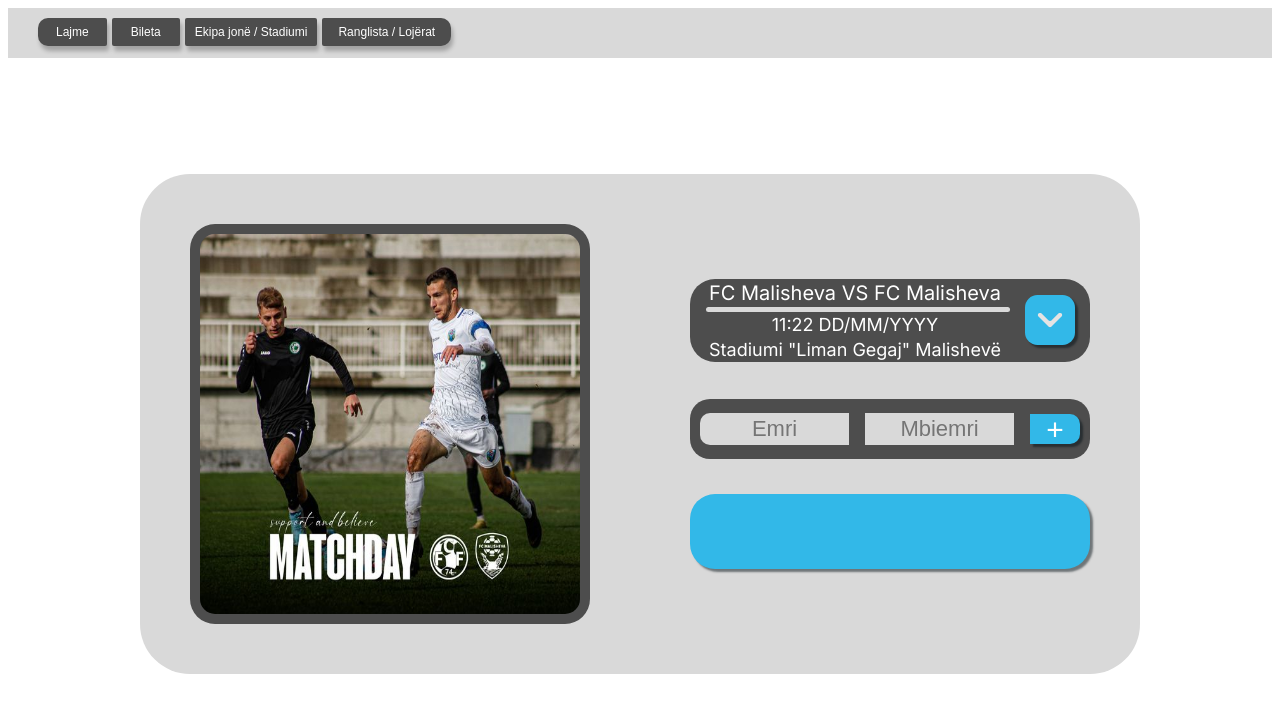
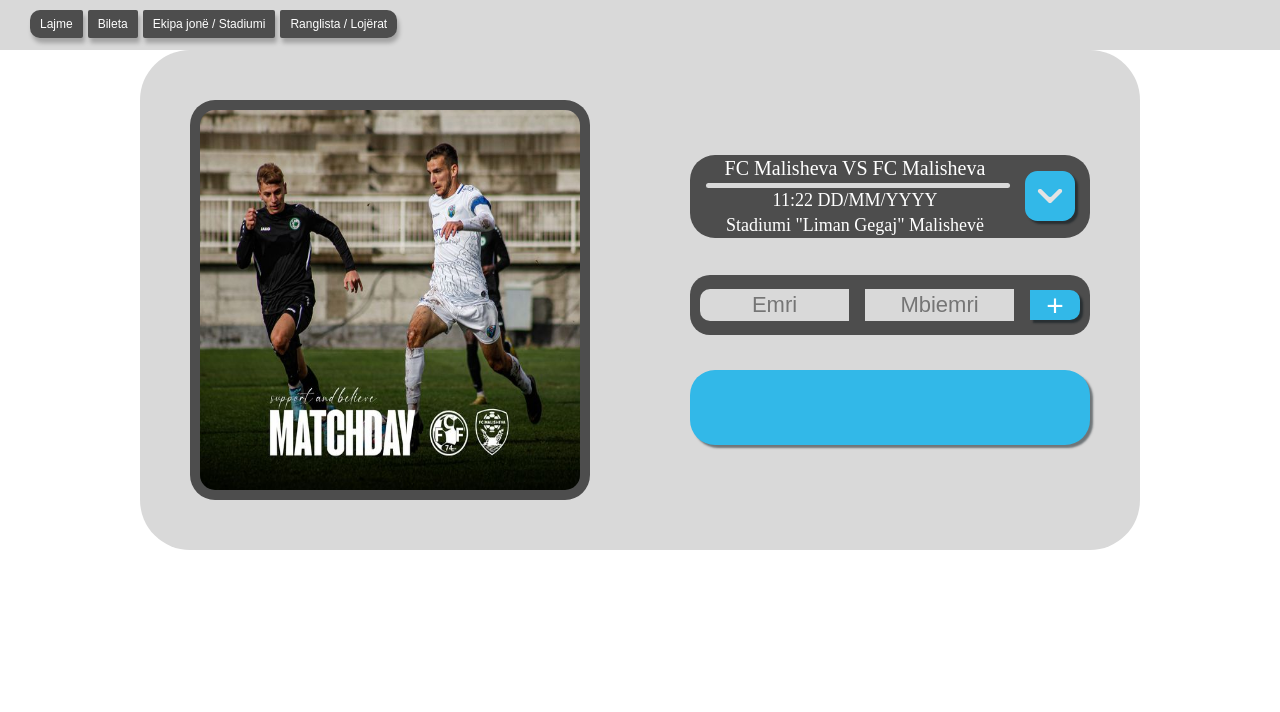
Before and after one commit to Diorhox/FCM, a plain HTML site: page index.html in a window 1280 px wide. Drawn offline with Linux system fonts and the light colour scheme; files whose address does not match are found by name.

Commit message:
fixing header

```diff
--- a/Style.css
+++ b/Style.css
@@ -1,26 +1,16 @@
-body {
-    font-family: 'Inter', sans-serif;
-
-}
-/*Header*/
-.mac-book-air-3 {
-    box-sizing: border-box;
-    display: grid;
-}
-.mac-book-air-3 {
-    background: #ffffff;
-    height: 832px;
-    position: relative;
-    overflow: hidden;
+body{
+    overflow-x: clip;
+    margin: 0px;
 }
 .header {
     background: #d9d9d9;
-    width: 1280px;
+    width: 100%;
     height: 50px;
-    position: absolute;
+    position: relative;
     left: 0px;
     top: 0px;
 }
+
 .nav-buttons {
     border-radius: 2px;
     display: flex;
@@ -28,24 +18,12 @@ body {
     gap: 5px;
     align-items: flex-start;
     justify-content: flex-start;
-    position: absolute;
+    position: relative;
+    width: fit-content;
     left: 30px;
     top: 10px;
 }
-.frame-19 {
-    background: #4d4d4d;
-    border-radius: 10px 2px 2px 10px;
-    padding: 7px 18px 7px 18px;
-    display: flex;
-    flex-direction: row;
-    gap: 10px;
-    align-items: flex-start;
-    justify-content: flex-start;
-    flex-shrink: 0;
-    position: relative;
-    box-shadow: 2px 5px 4px 0px rgba(0, 0, 0, 0.25);
-    overflow: hidden;
-}
+
 .lajme {
     color: #ffffff;
     text-align: center;
@@ -54,55 +32,24 @@ body {
     font-weight: 400;
     position: relative;
 }
-.frame-20 {
+
+.frame-20, .frame-19, .frame-21, .frame-22 {
     background: #4d4d4d;
     border-radius: 2px;
-    padding: 7px 19px 7px 19px;
-    display: flex;
-    flex-direction: row;
-    gap: 10px;
-    align-items: flex-start;
-    justify-content: flex-start;
-    flex-shrink: 0;
+    border: none;
+    padding: 0px 10px;
+    width: fit-content;
+    height: 28px;
+    box-shadow: 2px 5px 4px 0px rgba(0, 0, 0, 0.25);
+}
+.frame-19 a, .frame-20 a, .frame-21 a, .frame-22 a {
     position: relative;
-    box-shadow: 2px 5px 4px 0px rgba(0, 0, 0, 0.25);
-    overflow: hidden;
+    text-decoration: none;
 }
+
 .bileta, .ekipa-jon-stadiumi, .ranglista-loj-rat {
     color: #ffffff;
-    text-align: left;
-    font-family: "Inter-Regular", sans-serif;
     font-size: 12px;
-    font-weight: 400;
-    position: relative;
-}
-.frame-21 {
-    background: #4d4d4d;
-    border-radius: 2px;
-    padding: 7px 10px 7px 10px;
-    display: flex;
-    flex-direction: row;
-    gap: 10px;
-    align-items: flex-start;
-    justify-content: flex-start;
-    flex-shrink: 0;
-    position: relative;
-    box-shadow: 2px 5px 4px 0px rgba(0, 0, 0, 0.25);
-    overflow: hidden;
-}
-.frame-22 {
-    background: #4d4d4d;
-    border-radius: 2px 10px 10px 2px;
-    padding: 7px 16px 7px 16px;
-    display: flex;
-    flex-direction: row;
-    gap: 10px;
-    align-items: flex-start;
-    justify-content: flex-start;
-    flex-shrink: 0;
-    position: relative;
-    box-shadow: 2px 5px 4px 0px rgba(0, 0, 0, 0.25);
-    overflow: hidden;
 }
 
 /*Main Content*/
--- a/index.html
+++ b/index.html
@@ -11,22 +11,22 @@
 
 </head>
 <body>
-    <div class="mac-book-air-3">
-        <div class="header"></div>
+    <div class="header">
         <div class="nav-buttons">
-            <div class="frame-19">
-                <div class="lajme">Lajme</div>
-            </div>
-            <div class="frame-20">
-                <div class="bileta">Bileta</div>
-            </div>
-            <div class="frame-21">
-                <div class="ekipa-jon-stadiumi">Ekipa jonë / Stadiumi</div>
-            </div>
-            <div class="frame-22">
-                <div class="ranglista-loj-rat">Ranglista / Lojërat</div>
-            </div>
+            <button class="frame-19" style="border-radius: 10px 2px 2px 10px;">
+                <a href="index.html"><div class="lajme">Lajme</div></a>
+            </button>
+            <button class="frame-20" href="index.html">
+                <a href="index.html"><div class="bileta">Bileta</div></a>
+            </button>
+            <button class="frame-21">
+                <a href="index.html"><div class="ekipa-jon-stadiumi">Ekipa jonë / Stadiumi</div></a>
+            </button>
+            <button class="frame-22" style="border-radius: 2px 10px 10px 2px;">
+                <a href="index.html"><div class="ranglista-loj-rat">Ranglista / Lojërat</div></a>
+            </button>
         </div>
+    </div>
         <div class="container">
             <div class="biletaimg">
                 <img src="C:\Users\Doli\Desktop\Family Folders\Dolii\Programs\HTML\FCM\img123.jpg" />
@@ -89,7 +89,6 @@
 
             </div>
         </div>
-        </div>
     <script src="Script1.js"></script>
 </body>
 </html>
```
